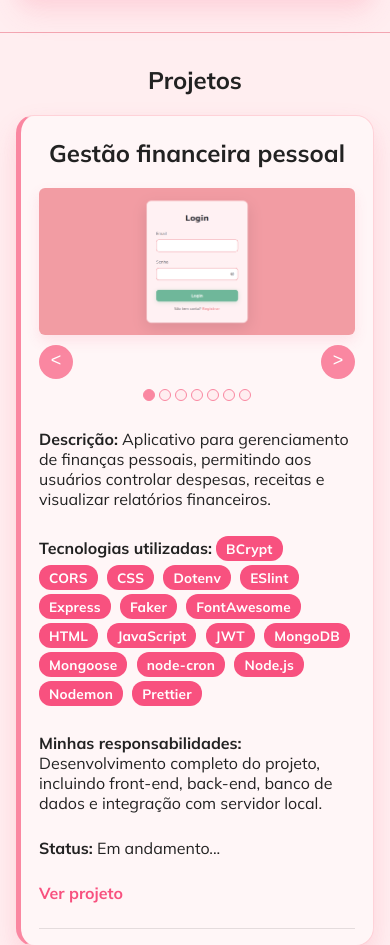
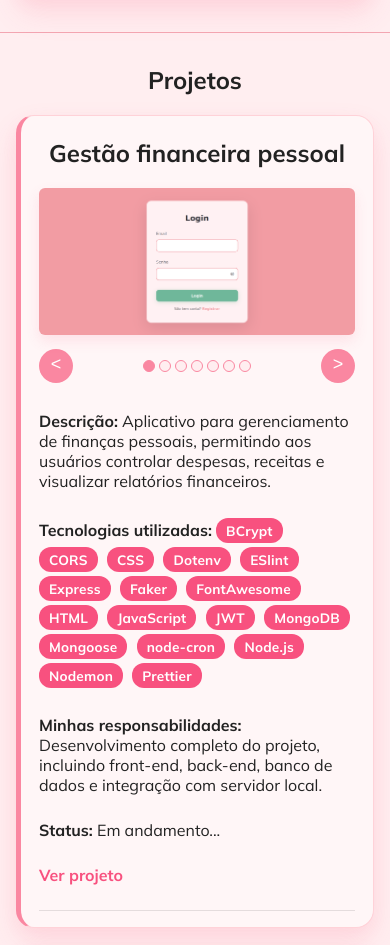
Before and after one commit to luiza-carla/Portfolio-Luiza-Carla, a plain HTML site: page index.html in a window 390 px wide. Shown: the part 4194-5139 px from the top of the page. Drawn offline with nearby package versions, Linux system fonts and the light colour scheme; a web font is replaced by a local one.

Commit message:
ajuste das setas de imagens

```diff
--- a/css/projetos.css
+++ b/css/projetos.css
@@ -115,10 +115,17 @@ body.theme-neutral #projetos-container .projeto {
   box-shadow: 0 6px 14px color-mix(in srgb, var(--accent-dark) 12%, transparent);
 }
 
+.carousel-controls {
+  display: flex;
+  align-items: center;
+  justify-content: space-between;
+  gap: 10px;
+  margin-top: 10px;
+}
+
 .carousel-btn {
-  position: absolute;
-  top: 50%;
-  transform: translateY(-50%);
+  position: static;
+  transform: none;
   width: 38px;
   height: 38px;
   border-radius: 50%;
@@ -132,6 +139,7 @@ body.theme-neutral #projetos-container .projeto {
   cursor: pointer;
   line-height: 1;
   padding: 0;
+  opacity: 1;
 }
 
 .carousel-btn:hover {
@@ -142,13 +150,11 @@ body.theme-neutral #projetos-container .projeto {
 /* posição */
 
 .carousel-btn.prev {
-  left: 10px;
-  top: 45%;
+  justify-self: start;
 }
 
 .carousel-btn.next {
-  right: 10px;
-  top: 45%;
+  justify-self: end;
 }
 
 /* centralização da seta */
@@ -158,14 +164,6 @@ body.theme-neutral #projetos-container .projeto {
 
 
 /* aparecer só quando hover */
-.carousel-btn {
-  opacity: 0;
-}
-
-.carousel:hover .carousel-btn {
-  opacity: 1;
-}
-
 .carousel-dots {
   display: flex;
   justify-content: center;
@@ -220,22 +218,18 @@ body.theme-neutral .carousel-dot.active {
 		    padding: 22px 18px 16px;
 		  }
 
-	  .projeto-imagem,
-	  .carousel {
-	    max-width: 100%;
+  .projeto-imagem,
+  .carousel {
+    max-width: 100%;
     width: 100%;
   }
 
-  .carousel-inner {
-    display: grid;
-    grid-template-columns: 1fr auto 1fr;
-    grid-template-rows: auto auto;
-    row-gap: 10px;
-  }
-
-  .carousel-inner img {
-    grid-column: 1 / -1;
-    grid-row: 1;
+  .carousel-controls {
+    display: flex;
+    align-items: center;
+    justify-content: space-between;
+    gap: 10px;
+    margin-top: 10px;
   }
 
   .carousel-btn {
@@ -247,15 +241,9 @@ body.theme-neutral .carousel-dot.active {
     opacity: 1;
   }
 
-  .carousel-btn.prev {
-    grid-column: 1;
-    grid-row: 2;
-    justify-self: start;
-  }
-
-  .carousel-btn.next {
-    grid-column: 3;
-    grid-row: 2;
-    justify-self: end;
+  .carousel-dots {
+    margin-top: 0;
+    flex: 1;
+    justify-content: center;
   }
 }
--- a/js/dados.js
+++ b/js/dados.js
@@ -207,12 +207,14 @@ async function carregarDados() {
           imagemHTML = `
             <div class="carousel" id="${id}">
               <div class="carousel-inner">
+                <img src="${imagens[0]}" alt="Imagem do projeto ${projeto.nome}">
+              </div>
+              <div class="carousel-controls">
                 <button class="carousel-btn prev"><span><</span></button>
-                <img src="${imagens[0]}" alt="Imagem do projeto ${projeto.nome}">
+                <div class="carousel-dots">
+                  ${dotsHTML}
+                </div>
                 <button class="carousel-btn next"><span>></span></button>
-              </div>
-              <div class="carousel-dots">
-                ${dotsHTML}
               </div>
             </div>
           `;
```
